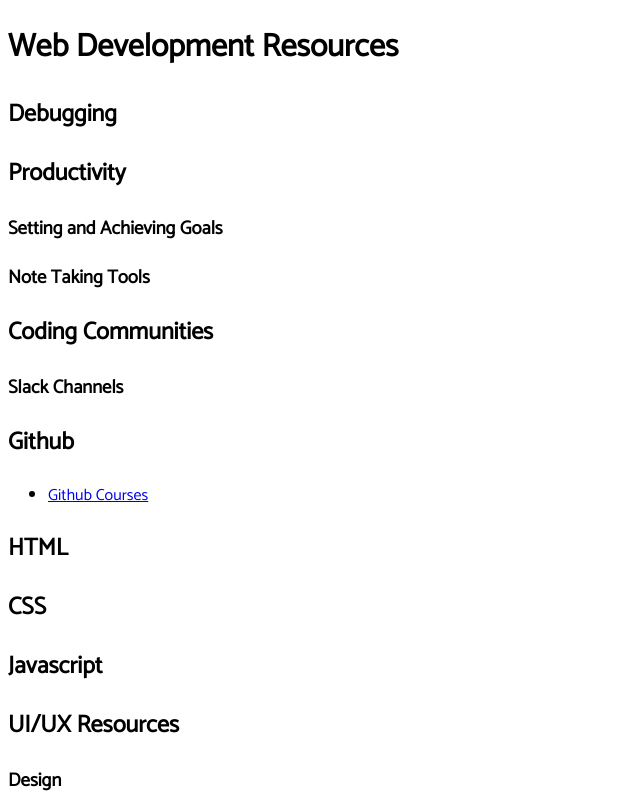
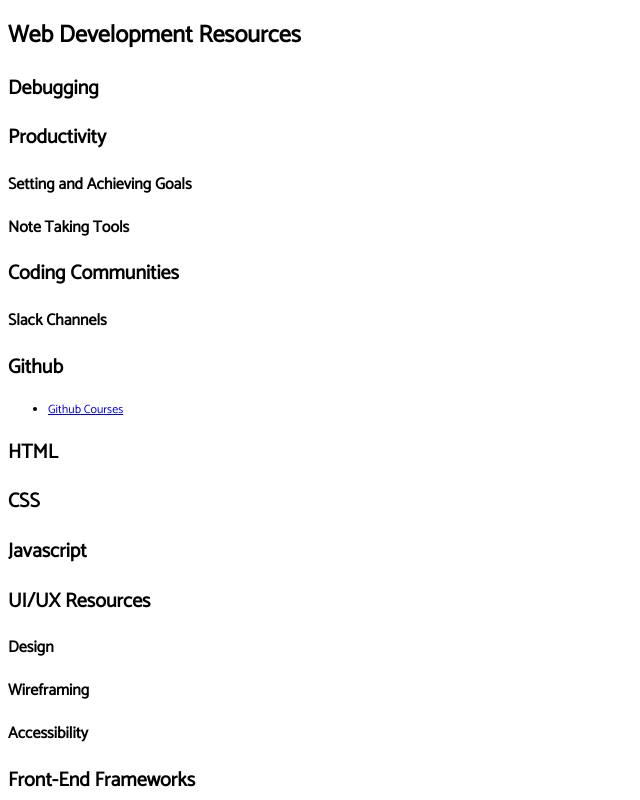
Before and after one commit to LaurenDoughty/web-development-resources, a plain HTML site: page index.html in a window 1280 px wide. Shown: the top 800 px of the page, without its empty margins (0-640 px from the left). Drawn offline with Linux system fonts and the light colour scheme.

Commit message:
Update main.css
changed font sizes

```diff
--- a/assets/css/main.css
+++ b/assets/css/main.css
@@ -1,15 +1,19 @@
 h1 {
         font-family: 'Catamaran', sans-serif;
+        font-size:24px;
    }
 
 h2 {
         font-family: 'Catamaran', sans-serif;
+        font-size:20px;
    }
 
 h3 {
         font-family: 'Catamaran', sans-serif;
+        font-size:16px;
    }
 
 ul, li, p {
         font-family: 'Catamaran', sans-serif;
+        font-size:12px;
        }
```
